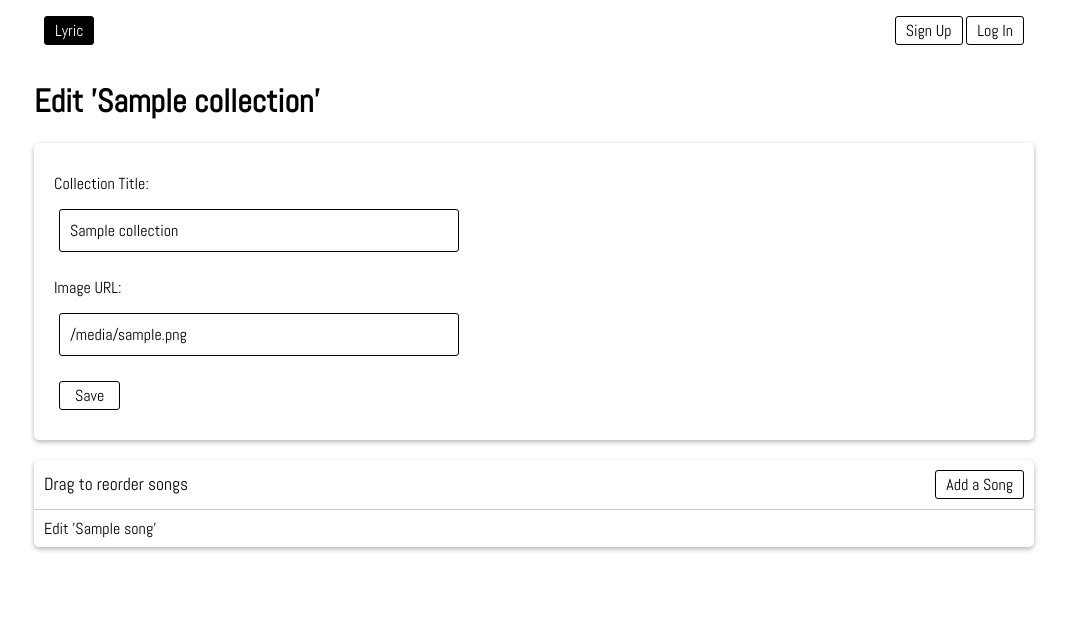
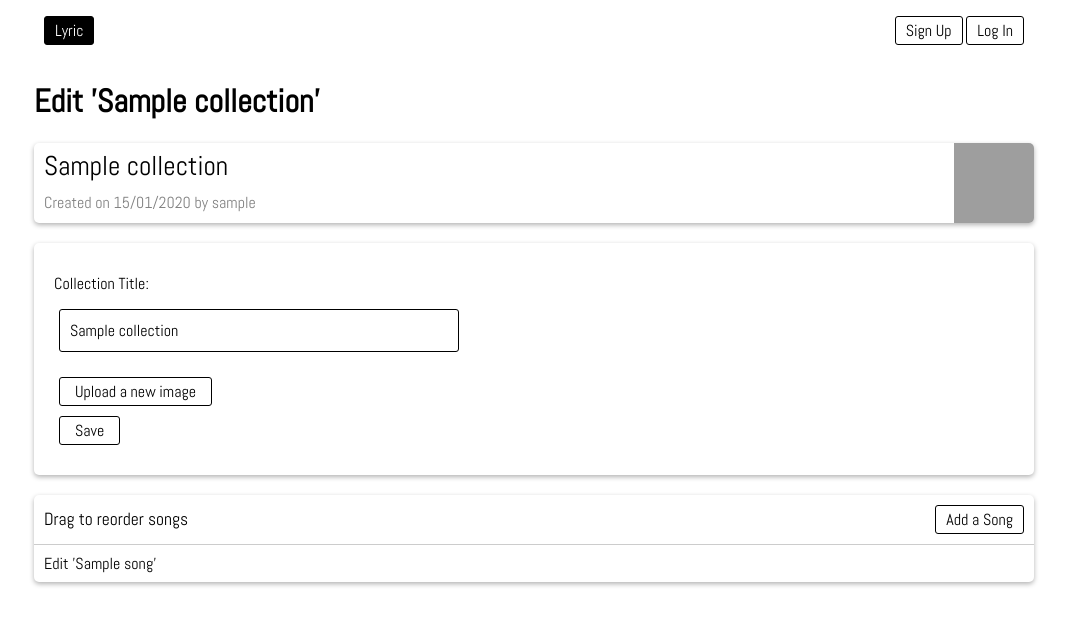
Before and after one commit to mozzius/lyric, a Flask app: template app/templates/editCollection.html in a window 1280 px wide. Shown: the top 625 px of the page, without its empty margins (106-1173 px from the left). Run offline with Flask 2, Linux system fonts and the light colour scheme; the template is opened without the code that fills it: most values are stand-ins (such as "Sample title", 1, 10 or a date in 2020); some libraries are stand-ins or nearby versions; grey boxes are pictures that could not be loaded.

Commit message:
added images

```diff
--- a/app/main.py
+++ b/app/main.py
@@ -10,15 +10,28 @@ from flask_socketio import SocketIO, emit, disconnect, join_room, close_room, le
 from sassutils.wsgi import SassMiddleware
 from bson import json_util, ObjectId
 import random
+import os
 
 try:
     import db
+    import img
 except ImportError:
     import app.db as db
+    import app.img as img
 
 app = Flask(__name__)
 socketio = SocketIO(app)
 login = LoginManager(app)
+
+IMAGE_DIR = os.path.join(os.path.dirname(os.path.abspath(__file__)), "static", "images")
+THUMBNAIL_DIR = os.path.join(
+    os.path.dirname(os.path.abspath(__file__)), "static", "thumbnails"
+)
+if not os.path.isdir(IMAGE_DIR):
+    os.mkdir(IMAGE_DIR)
+if not os.path.isdir(THUMBNAIL_DIR):
+    os.mkdir(THUMBNAIL_DIR)
+
 
 # USER STUFF
 
@@ -137,12 +150,22 @@ def viewCollection(collection):
 @login_required
 def editCollection(collection_id):
     collection = db.getCollectionWithSongsFromID(collection_id)
+    print(collection)
     if str(collection["user_id"]) == current_user.get_id():
         if request.method == "POST":
             try:
                 title = request.form["title"]
-                image = request.form["image"]
-                db.editCollection(collection_id, title, image)
+                image = request.files.get("image")
+                if image and image.filename != "":
+                    ext = image.filename.split(".")[1].lower()
+                    assert ext in ["png", "jpg", "jpeg"]
+                    image_name = str(db.addImage(ext))
+                    image.save(IMAGE_DIR + "/" + image_name + "." + ext)
+                    # save thumbnails
+                    img.thubnailify(image_name, ext, IMAGE_DIR, THUMBNAIL_DIR)
+                else:
+                    image_name = collection.image
+                db.editCollection(collection_id, title, image_name)
             except Exception as e:
                 print(e)
                 return render_template(
@@ -176,6 +199,7 @@ def editSong(song_id):
 @login_required
 def addSong():
     collections = db.getCollectionList()
+    c = request.args.get("c")
     if request.method == "POST":
         try:
             song = {
@@ -188,9 +212,11 @@ def addSong():
             return redirect("/edit/collection/" + request.form["collection_id"])
         except Exception as e:
             print(e)
-            return render_template("addSong.html", collections=collections, error=True)
+            return render_template(
+                "addSong.html", collections=collections, c=c, error=True
+            )
     else:
-        return render_template("addSong.html", collections=collections)
+        return render_template("addSong.html", collections=collections, c=c)
 
 
 @app.route("/add/collection", methods=["GET", "POST"])
@@ -198,9 +224,16 @@ def addSong():
 def addCollection():
     if request.method == "POST":
         try:
+            image = request.files["image"]
+            ext = image.filename.split(".")[1].lower()
+            assert ext in ["png", "jpg", "jpeg"]
+            image_name = str(db.addImage(ext))
+            image.save(IMAGE_DIR + "/" + image_name + "." + ext)
+            # save thumbnails
+            img.thubnailify(image_name, ext, IMAGE_DIR, THUMBNAIL_DIR)
             collection = {
-                "title": request.form["title"],
-                "image": request.form["image"],
+                "title": request.form.get("title"),
+                "image": image_name,
                 "user_id": ObjectId(current_user.get_id()),
             }
             return redirect("/edit/collection/" + str(db.addCollection(collection)))
--- a/app/requirements.txt
+++ b/app/requirements.txt
@@ -6,3 +6,4 @@ gevent==1.4.0
 gevent-websocket==0.10.1
 pymongo==3.8.0
 libsass==0.19.2
+pillow==6.1.0
--- a/app/static/sass/style.scss
+++ b/app/static/sass/style.scss
@@ -206,6 +206,20 @@ body {
                     max-width: 100%;
                 }
 
+                a.title {
+                    color: black !important;
+                    text-decoration: none;
+
+                    &:hover {
+                        text-decoration: underline;
+                    }
+                }
+
+                .date {
+                    color: grey;
+                    margin: 0;
+                }
+
                 div {
                     display: flex;
                     flex-direction: row;
@@ -289,6 +303,16 @@ body {
                 text-decoration: none;
                 transition-property: color, background-color;
                 transition: 0.3s ease;
+
+                &.random {
+                    background-color: black;
+                    color: white;
+                    margin-right: 5px;
+
+                    &:hover {
+                        text-decoration: underline;
+                    }
+                }
 
                 &:hover {
                     background-color: black;
@@ -468,7 +492,8 @@ form {
         }
 
         a,
-        input[type=submit] {
+        input[type=submit],
+        .fakeUpload {
             font-size: 16px;
             background-color: white;
             border: 1px solid black;
@@ -488,8 +513,8 @@ form {
             }
         }
 
-        a.small {
-
+        input[type=file] {
+            display: none;
         }
     }
 }
--- a/app/templates/addSong.html
+++ b/app/templates/addSong.html
@@ -19,7 +19,7 @@
                 <label for="collection_id">Collection:</label>
                 <select name="collection_id" id="collection_id" required>
                     {% for collection in collections %}
-                    <option value="{{ collection._id }}">{{ collection.title }}</option>
+                    <option value="{{ collection._id }}" {% if c|string() == collection._id|string() %}selected{% endif %}>{{ collection.title }}</option>
                     {% endfor %}
                 </select>
                 <a href="/add/collection">Create a new collection instead</a>
--- a/app/templates/default.html
+++ b/app/templates/default.html
@@ -23,6 +23,7 @@
             <a href="/" class="logo">Lyric</a>
             {% if current_user.is_authenticated %}
             <div class="buttonGroup">
+                <a href="/add/collection">+</a>
                 <a href="/room">Multiplayer</a>
                 <a href="/logout">Log Out</a>
             </div>
--- a/app/templates/editCollection.html
+++ b/app/templates/editCollection.html
@@ -10,14 +10,29 @@
             <p>An error occurred, please try again</p>
         </div>
         {% endif %}
-        <form method="post" id="addCollection">
+        <div class="collections">
+            <div class="collection">
+                <div class="main">
+                    <div class="text">
+                        <a href="/collection/{{ collection._id }}" class="title">{{ collection.title }}</a>
+                        <p class="date">Created on {{ collection.date.strftime('%d/%m/%Y') }} by {{ collection.user_name }}</p>
+                    </div>
+                    {% if collection.image %}
+                    <img src="/static/thumbnails/{{ collection.image }}.png" alt="{{ collection.title }}">
+                    {% endif %}
+                </div>
+            </div>
+        </div>
+        <form method="post" id="addCollection" enctype="multipart/form-data">
             <div>
                 <label for="title">Collection Title:</label>
                 <input type="text" name="title" id="title" value="{{ collection.title }}" required>
             </div>
             <div>
-                <label for="image">Image URL:</label>
-                <input type="text" name="image" id="image" value="{{ collection.image }}" required>
+                <label for="image" class="fakeUpload">
+                    Upload a new image
+                </label>
+                <input type="file" name="image" id="image">
             </div>
             <div>
                 <input type="submit" value="Save">
@@ -26,8 +41,10 @@
         <div class="collections">
             <div class="collection expanded">
                 <div class="tinyHeader">
+                    {% if collection.songs %}
                     <p>Drag to reorder songs</p>
-                    <a href="/add/song">Add a Song</a>
+                    {% endif %}
+                    <a href="/add/song?c={{ collection._id }}">Add a Song</a>
                 </div>
                 <div class="songs">
                     {% for song in collection.songs %}
--- a/app/templates/home.html
+++ b/app/templates/home.html
@@ -24,7 +24,7 @@
                         </div>
                     </div>
                     {% if collection.image %}
-                    <img src="{{ collection.image }}" alt="{{ collection.title }}">
+                    <img src="/static/thumbnails/{{ collection.image }}.png" alt="{{ collection.title }}">
                     {% endif %}
                 </div>
                 <div class="songs">
```
Also changed, not shown: app/db.py (+9 -3 lines), app/img.py (added, +21 -0 lines), app/templates/addCollection.html (+5 -3 lines), app/templates/collection.html (+14 -9 lines), 1 other file.
